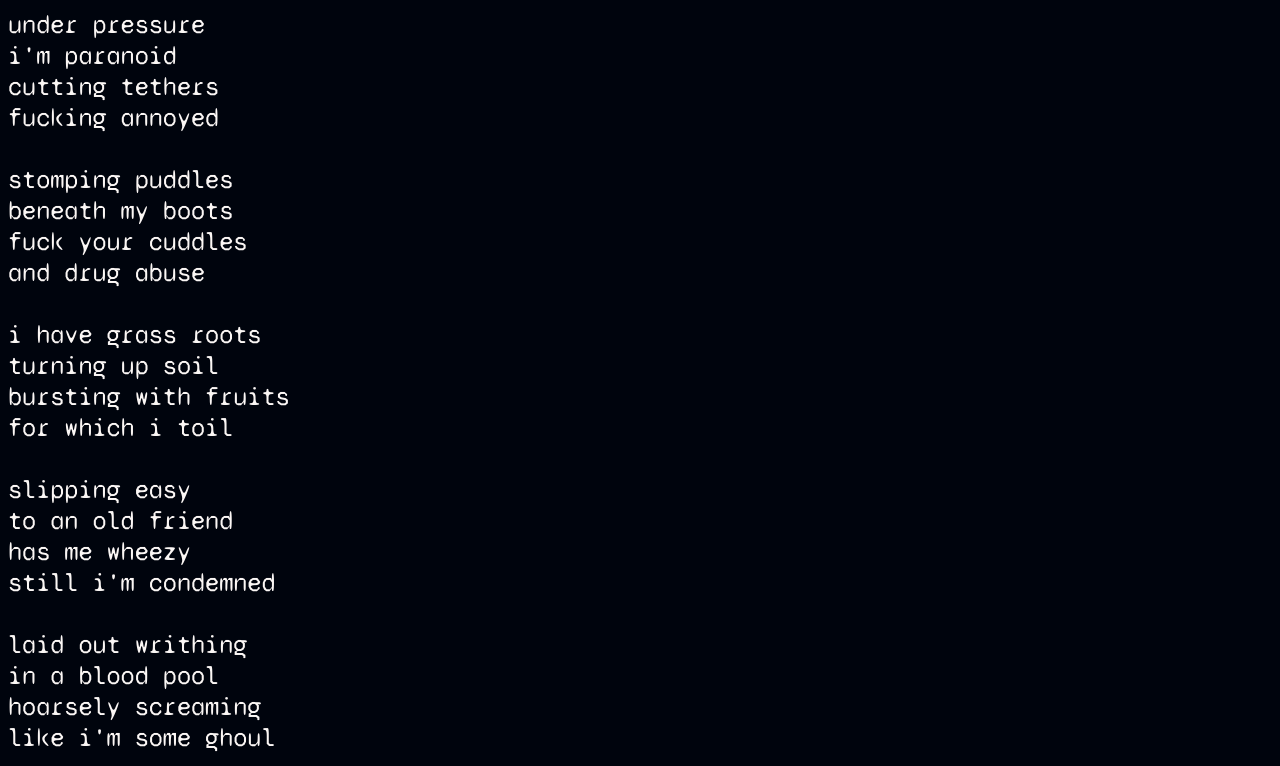
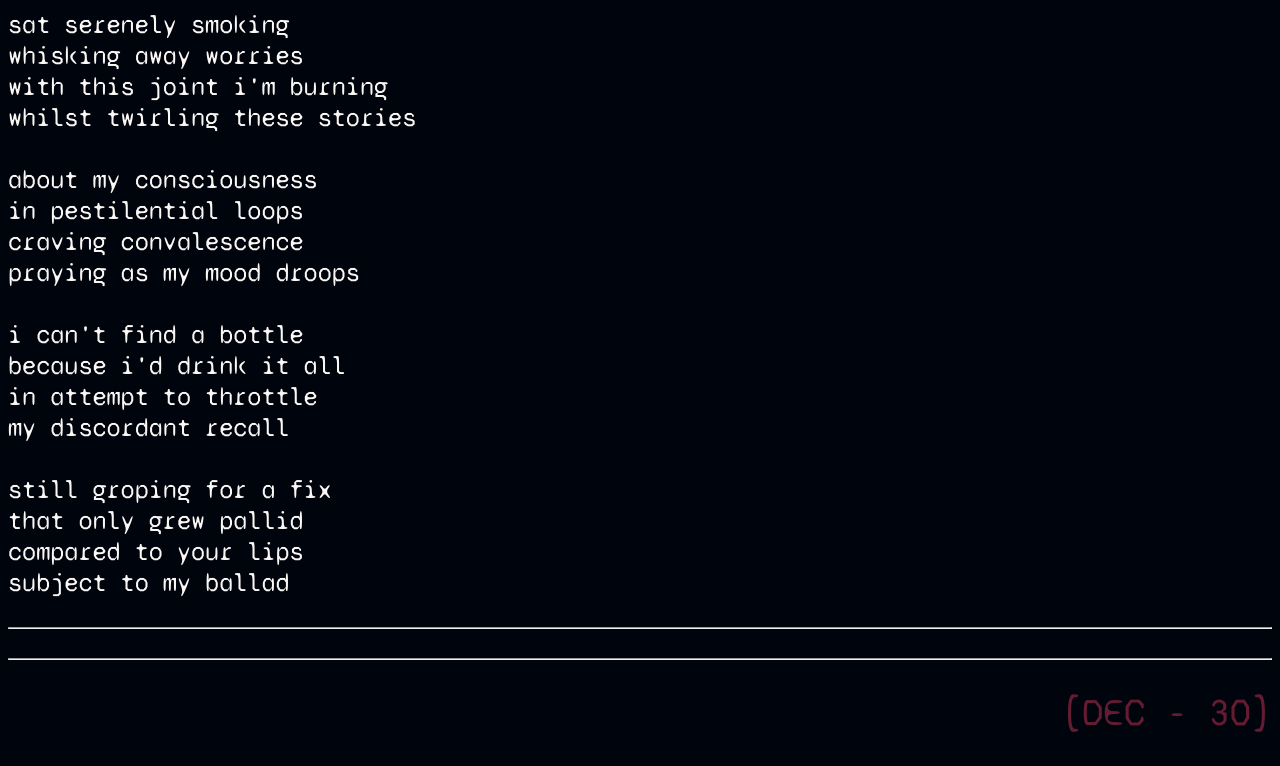
Before and after one commit to theterminallyillone/theterminallyillone.github.io, a plain HTML site: page thewalk/index.html in a window 1280 px wide. Shown: the part 710-1476 px from the top of the page. Drawn offline with Linux system fonts and the light colour scheme.

Commit message:
another stimmed out parlayance

```diff
--- a/thewalk/index.html
+++ b/thewalk/index.html
@@ -52,7 +52,7 @@ font-size:4.5vw;
 			-- v UPDATE TIME v --
 -->
 
-<div style="font-size:1.2vw;text-align:right;">updated : 21:11 [dec - 30 - 2022]</div>
+<div style="font-size:1.2vw;text-align:right;">updated : 14:19 [dec - 31 - 2022]</div>
 
 <!--
 			-- ^ UPDATE TIME ^ --
@@ -82,6 +82,30 @@ font-size:4.5vw;
 <!--AND REMEMBER TO UPDATE THE TIMESTAMP ABOVE-->
 
 <div class="year"><hr><center>- 2022 -</center><hr></div>
+
+<hr><div class="date">[DEC - 31]<br></div>
+
+<p>
+sat serenely smoking<br>
+whisking away worries<br>
+with this joint i'm burning<br>
+whilst twirling these stories<br>
+<br>
+about my consciousness<br>
+in pestilential loops<br>
+craving convalescence<br>
+praying as my mood droops<br>
+<br>
+i can't find a bottle<br>
+because i'd drink it all<br>
+in attempt to throttle<br>
+my discordant recall<br>
+<br>
+still groping for a fix<br>
+that only grew pallid<br>
+compared to your lips<br>
+subject to my ballad<br>
+</p><hr>
 
 <hr><div class="date">[DEC - 30]<br></div>
 
```
